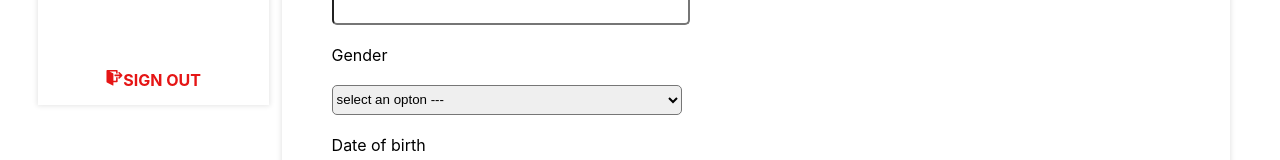
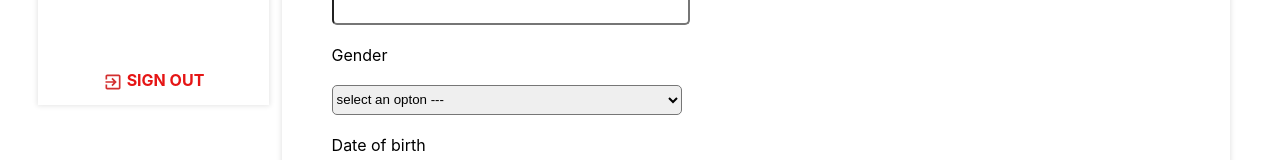
Before and after one commit to vahankart/vahankart_frontend, a React (Create React App) app: page / in a window 1280 px wide. Shown: the part 505-665 px from the top of the page. Built offline with nearby package versions, Linux system fonts and the light colour scheme.

Commit message:
SideNav: used material Icon for sign-out

```diff
--- a/src/components/SideNav/SideNav.jsx
+++ b/src/components/SideNav/SideNav.jsx
@@ -11,8 +11,7 @@ import PersonIcon from '@mui/icons-material/Person'
 import BookIcon from '@mui/icons-material/Book'
 import ShoppingCartIcon from '@mui/icons-material/ShoppingCart'
 import FavoriteIcon from '@mui/icons-material/Favorite'
-import SignoutIcon from '../../images/signout.svg'
-
+import ExitToAppIcon from '@mui/icons-material/ExitToApp'
 
 const SideNav =()=> {
     const [first, setfirst] = useState('top')
@@ -88,9 +87,9 @@ const SideNav =()=> {
                 </Wrapper>
                 <Signout>
                     <SpanText>
-                        <img src={SignoutIcon} alt='Signout'/>
+                        <ExitToAppIcon color="error" fontSize="small"/>
                     </SpanText>
-                    <SpanText>SIGN OUT</SpanText>
+                    <SpanText> SIGN OUT</SpanText>
                 </Signout>
             </Nav>
             <Main currentPage={mainView}/>
```
